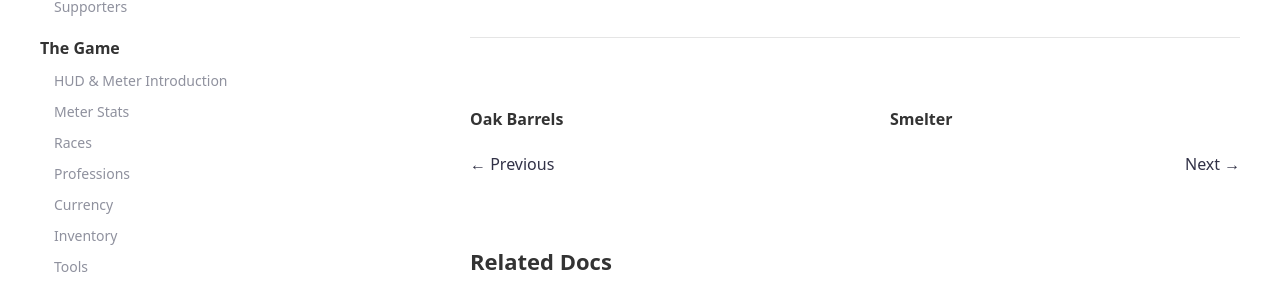
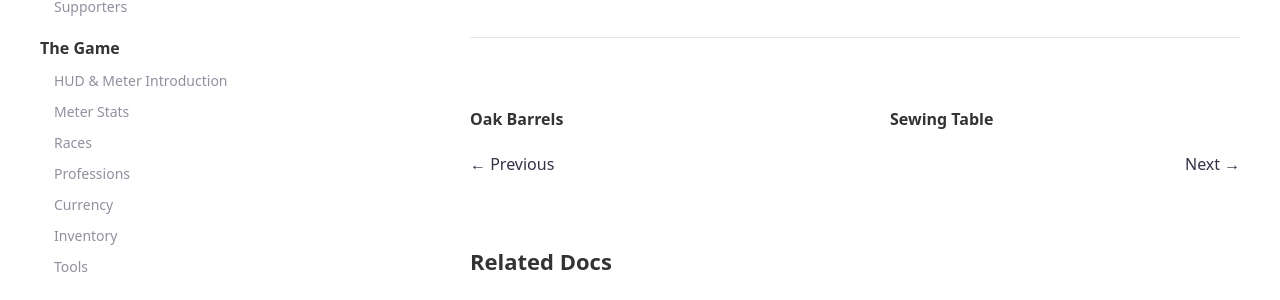
Before and after one commit to SLColonies/Public, a Jekyll site: the page built from _docs/pottery.md, in a window 1280 px wide and 900 px high, scrolled down 957 px. Shown: the part 278-578 px from the top of the window. Built offline with Jekyll 4.4.1, drawn with Linux system fonts in a browser that asks for light colours; comment, search, counter and statistics services are not loaded.

Commit message:
Update navigation_docs.yml

```diff
--- a/_data/navigation_docs.yml
+++ b/_data/navigation_docs.yml
@@ -40,6 +40,7 @@
   - mash
   - barrels
   - pottery
+  - sewing
   - smelter
   - spinning
   - loom
```
